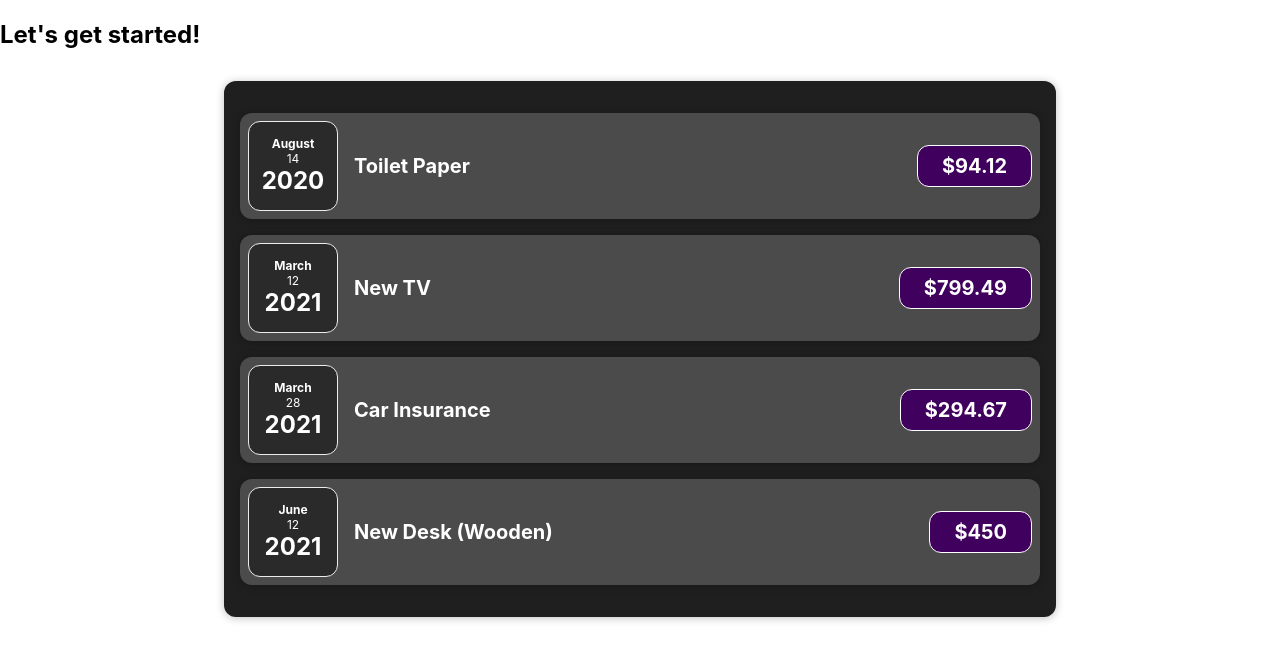
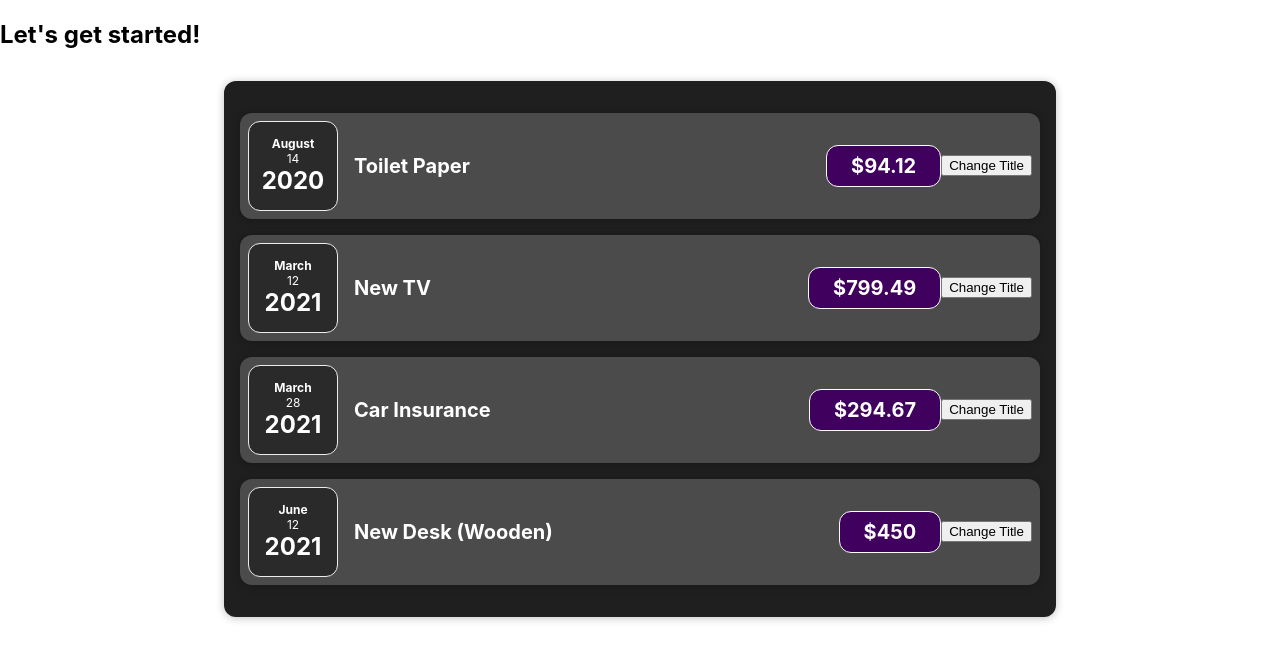
Before and after one commit to Kakulive/React-playground, a React (Create React App) app: page / in a window 1280 px wide. Shown: the top 660 px of the page. Built offline with nearby package versions, Linux system fonts and the light colour scheme.

Commit message:
basic button handler added

```diff
--- a/src/components/expenses/ExpenseItem.js
+++ b/src/components/expenses/ExpenseItem.js
@@ -1,8 +1,11 @@
 import ExpenseDate from "./ExpenseDate";
-import Card from "../../ui/Card"
+import Card from "../../ui/Card";
 import "./ExpenseItem.css";
 
 function ExpenseItem(props) {
+  const clickHandler = () => {
+    console.log("clicked!");
+  };
   return (
     <Card className="expense-item">
       <ExpenseDate date={props.date} />
@@ -10,6 +13,7 @@ function ExpenseItem(props) {
         <h2>{props.title}</h2>
       </div>
       <div className="expense-item__price">${props.amount}</div>
+      <button onClick={clickHandler}>Change Title</button>
     </Card>
   );
 }
```
